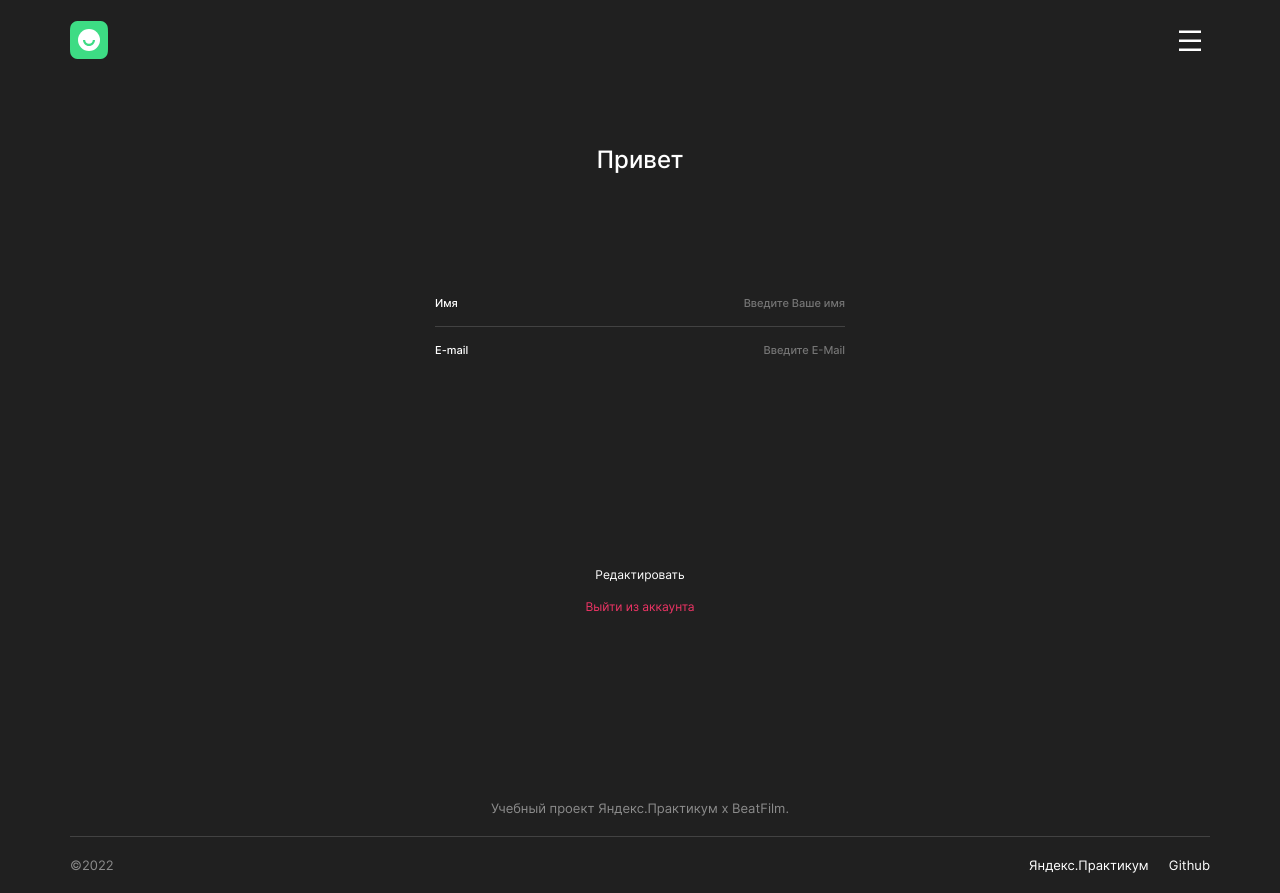
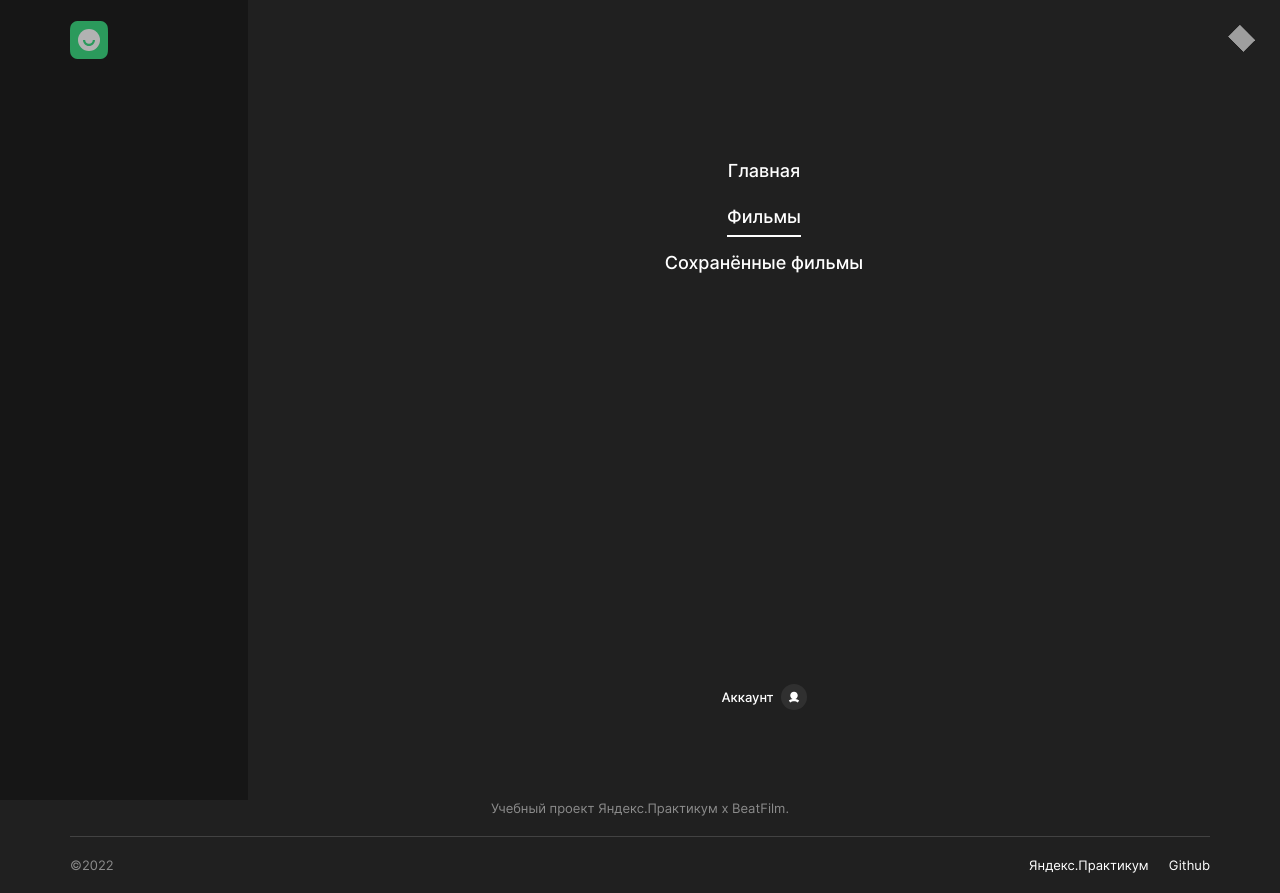
Before and after one commit to Eshenok/movies-explorer-frontend, a React (Create React App) app: page /profile in a window 1280 px wide. Both pictures are taken after a click on the button 1190 px from the left and 39 px from the top of the page. Built offline with nearby package versions, Linux system fonts and the light colour scheme; grey boxes are pictures that could not be loaded.

Commit message:
make popup + open all disp;

```diff
--- a/src/App.js
+++ b/src/App.js
@@ -8,27 +8,44 @@ import Sign from "./components/Sign/Sign";
 import Profile from "./components/Profile/Profile";
 import NotFound from "./components/NotFound/NotFound";
 import Movies from "./components/Movies/Movies";
+import MenuPopup from "./components/Popups/MenuPopup/MenuPopup";
 
 function App() {
 
   const [header, setHeader] = useState(true);
+  const [footer, setFooter] = useState(true);
+  const [isOpenMenuPopup, setIsOpenMenuPopup] = useState(false);
   const history = useHistory();
+
+  useEffect(() => {
+    history.listen(() => {
+      closeAllPopups();
+      if (history.location.pathname === '/signin' || history.location.pathname === '/signup') {
+        setHeader(false);
+        setFooter(false);
+      } else if (history.location.pathname === '/profile') {
+        setHeader(true);
+        setFooter(false);
+      } else {
+        setHeader(true);
+        setFooter(true);
+      }
+    })
+  })
 
   function handleLogIn() {
     history.push('./movies')
   }
 
-  useEffect(() => {
-    history.listen(() => {
-      history.location.pathname === '/signin' || history.location.pathname === '/signup'
-        ? setHeader(false)
-        : setHeader(true)
-    })
-  })
+  function handleOpenMenuPopup () {setIsOpenMenuPopup(true)};
+
+  function closeAllPopups() {
+    setIsOpenMenuPopup(false);
+  }
 
   return (
     <>
-      {header ? <Header /> : <></>}
+      {header ? <Header onMenuPopup={handleOpenMenuPopup} /> : <></>}
       <Switch>
         <Route exact path="/">
           <Main />
@@ -54,7 +71,8 @@ function App() {
           <NotFound />
         </Route>
       </Switch>
-      <Footer />
+      {footer ? <Footer/> : <></>}
+      <MenuPopup isOpen={isOpenMenuPopup} onClose={closeAllPopups} />
     </>
   );
 }
--- a/src/components/AccountLink/AccountLink.css
+++ b/src/components/AccountLink/AccountLink.css
@@ -1,3 +1,32 @@
 .account {
+	display: flex;
+	align-items: center;
+	gap: 7px;
+	/*Шрифт*/
+	font-family: 'Inter', Arial, sans-serif;
+	font-style: normal;
+	font-weight: 500;
+	font-size: 13px;
+	line-height: 12px;
+	color: var(--font-color);
+	text-decoration: none;
+	/*Анимация*/
+	transition: opacity linear .2s, filter linear .2s;
+}
 
+.account:hover {
+	cursor: pointer;
+	filter: drop-shadow(0 3px 3px var(--color-black));
 }
+
+.account:active {
+	opacity: .8;
+}
+
+.account::after {
+	content: '';
+	background: var(--elem-color) url("../../images/accountImage.svg") no-repeat center center;
+	width: 26px;
+	height: 26px;
+	border-radius: 50%;
+}
--- a/src/components/AccountLink/AccountLink.js
+++ b/src/components/AccountLink/AccountLink.js
@@ -2,6 +2,6 @@ import { Link } from "react-router-dom";
 
 export default function AccountLink() {
   return (
-    <Link className="account">Аккаунт</Link>
+    <Link className="account" to="/profile">Аккаунт</Link>
   )
 }
--- a/src/components/Header/Header.js
+++ b/src/components/Header/Header.js
@@ -2,7 +2,7 @@ import logo from "../../images/logo.svg";
 import Button from "../common/Button/Button";
 import { Link, Route } from "react-router-dom";
 
-export default function Header() {
+export default function Header({ onMenuPopup }) {
 
   return (
     <>
@@ -17,11 +17,11 @@ export default function Header() {
           </Route>
 
           <Route path="/movies">
-            <Button className="button button_icon_burger" />
+            <Button className="button button_icon_burger" onClick={onMenuPopup} />
           </Route>
 
           <Route path="/profile">
-            <Button className="button button_icon_burger" />
+            <Button className="button button_icon_burger" onClick={onMenuPopup} />
           </Route>
         </div>
       </header>
--- a/src/components/Popups/MenuPopup/MenuPopup.css
+++ b/src/components/Popups/MenuPopup/MenuPopup.css
@@ -0,0 +1,76 @@
+.menu-popup {
+	display: none;
+	position: fixed;
+	top: 0;
+	right: 0;
+	left: 0;
+	bottom: 0;
+	background-color: var(--bg-color);
+	padding: 144px 0 46px;
+	z-index: 1;
+}
+
+.menu-popup_opened {
+	display: flex;
+	flex-direction: column;
+	align-items: center;
+	justify-content: space-between;
+}
+
+.menu-popup__links {
+	padding: 0;
+	margin: 0;
+	list-style: none;
+	display: flex;
+	flex-direction: column;
+	align-items: center;
+	gap: 15px;
+}
+
+.menu-popup__link {
+	padding-bottom: 7px;
+	border-bottom: 2px solid transparent;
+	/*Шрифт*/
+	font-family: 'Inter', Arial, sans-serif;
+	font-style: normal;
+	font-weight: 500;
+	font-size: 18px;
+	line-height: 22px;
+	color: var(--font-color);
+	text-decoration: none;
+}
+
+.menu-popup__link_current-page {
+	border-bottom-color: var(--font-color);
+}
+
+.menu-popup__close-button {
+	position: absolute;
+	top: 18px;
+	right: 18px;
+}
+
+@media screen and (min-width: 768px) {
+	.menu-popup {
+		left: 248px;
+		gap: 22px;
+		padding: 160px 0 90px;
+	}
+
+	.menu-popup::before {
+		content: '';
+		display: block;
+		position: fixed;
+		top: 0;
+		left: 0;
+		bottom: 0;
+		z-index: -1;
+		background-color: rgba(0, 0, 0, .3);
+		width: 248px;
+	}
+
+	.menu-popup__close-button {
+		top: 27px;
+		right: 27px;
+	}
+}
--- a/src/components/Popups/MenuPopup/MenuPopup.js
+++ b/src/components/Popups/MenuPopup/MenuPopup.js
@@ -2,16 +2,23 @@ import { Link } from "react-router-dom";
 import AccountLink from "../../AccountLink/AccountLink";
 import Button from "../../common/Button/Button";
 
-export default function MenuPopup() {
+export default function MenuPopup({ isOpen, onClose }) {
+
+  const menuPopupClasses = ['menu-popup'];
+
+  if (isOpen) {
+    menuPopupClasses.push('menu-popup_opened');
+  }
+
   return (
-    <div className="menu-popup">
+    <div className={menuPopupClasses.join(' ')}>
       <ul className="menu-popup__links">
-        <Link className="menu-popup__link"><li></li></Link>
-        <Link className="menu-popup__link"><li></li></Link>
-        <Link className="menu-popup__link"><li></li></Link>
+        <Link className="menu-popup__link" to="/"><li>Главная</li></Link>
+        <Link className="menu-popup__link menu-popup__link_current-page" to="/movies"><li>Фильмы</li></Link>
+        <Link className="menu-popup__link" to="/saved-movies"><li>Сохранённые фильмы</li></Link>
       </ul>
       <AccountLink />
-      <Button className="button button_icon_close" />
+      <Button className="button button_icon_close menu-popup__close-button" onClick={onClose}/>
     </div>
   )
 }
```
